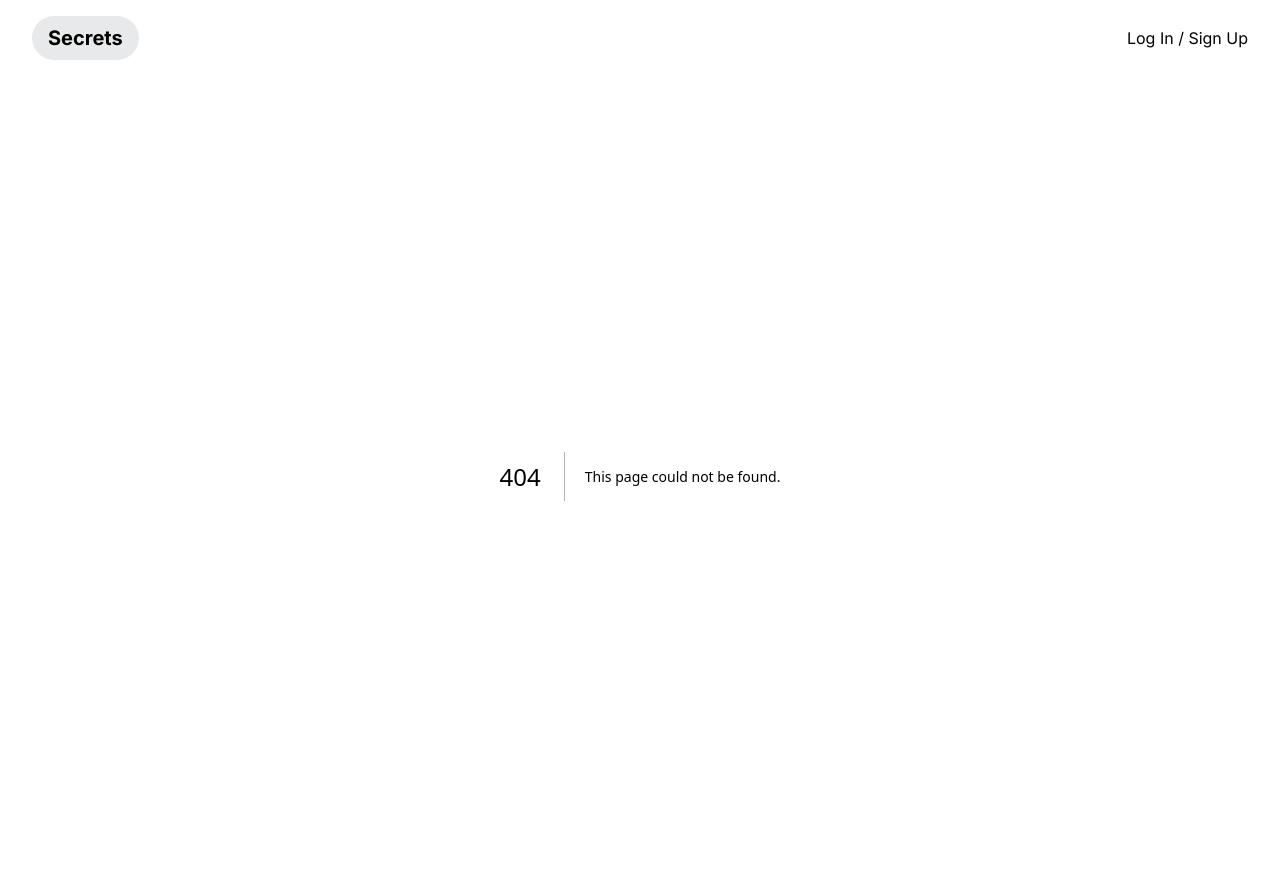
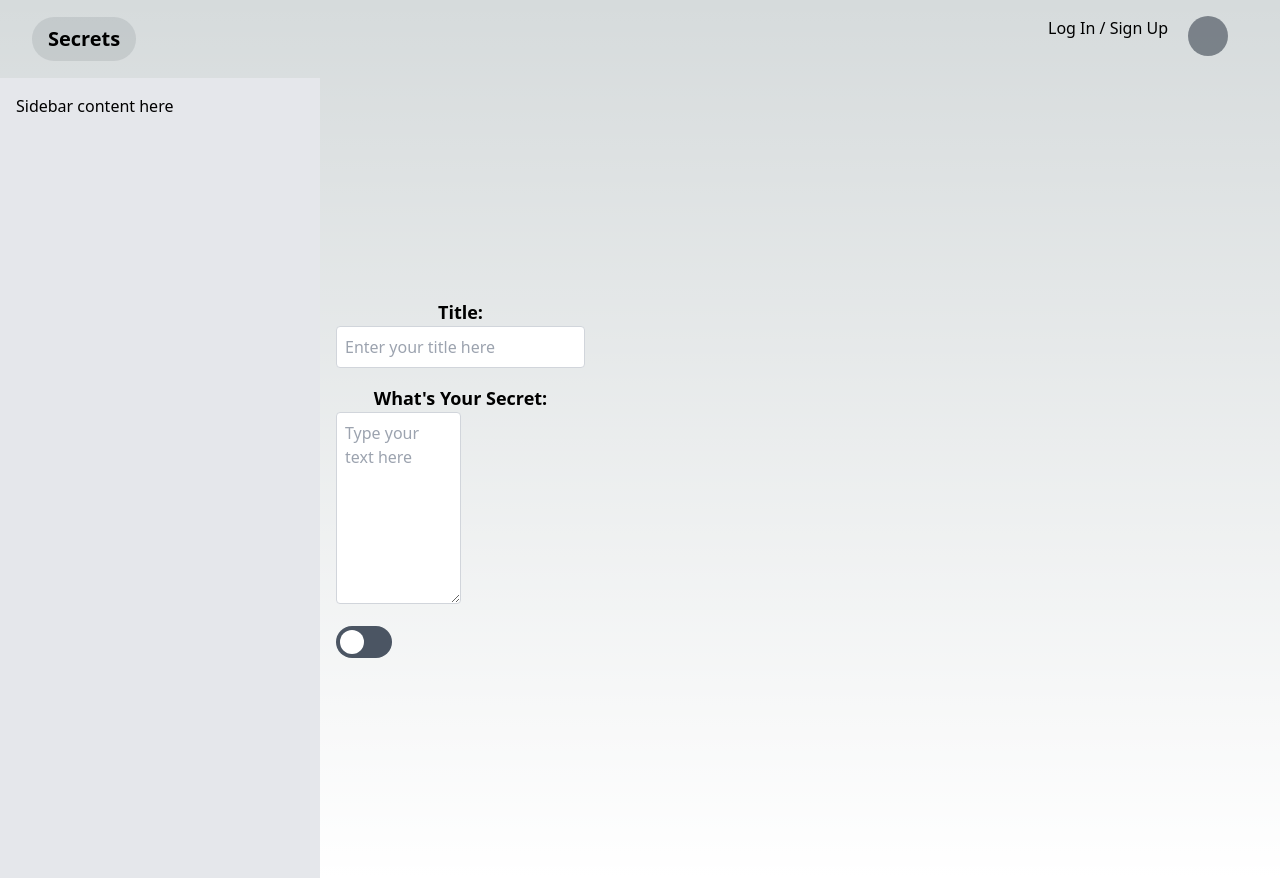
Before and after one commit to FiftysixTimes7/secrets, a Next.js app: page /Dashboard in a window 1280 px wide. Before the commit this address had no page. Built offline with nearby package versions, Linux system fonts and the light colour scheme.

Commit message:
Added dropdown for profile picture

```diff
--- /dev/null
+++ b/app/Dashboard/page.tsx
@@ -0,0 +1,46 @@
+
+export default function Dashboard() {
+    return (
+        <div className="flex min-h-screen">
+            <div className="w-1/4 bg-gray-200 p-4">
+                Sidebar content here
+            </div>
+            <div className="flex flex-col items-center justify-center p-4">
+                <div className="mb-4">
+                    <label htmlFor="title" className="block text-lg font-semibold text-center">Title:</label>
+                    <input
+                        type="text"
+                        id="title"
+                        className="w-full p-2 border border-gray-300 rounded place-content-center"
+                        placeholder="Enter your title here"
+                    />
+                </div>
+                <div className="mb-4 w-full">
+                    <label htmlFor="content" className="block text-lg font-semibold text-center">What's Your
+                        Secret:</label>
+                    <textarea
+                        id="content"
+                        className="w-1/2 h-48 p-2 border border-gray-300 rounded"
+                        placeholder="Type your text here"
+                    />
+                </div>
+                <div className="flex items-center justify-between w-full">
+                    <label htmlFor="toggle-public-private" className="flex items-center cursor-pointer">
+                        <div className="relative">
+                            <input
+                                type="checkbox"
+                                id="toggle-public-private"
+                                className="sr-only"
+                            />
+                            <div className="block bg-gray-600 w-14 h-8 rounded-full"></div>
+                            <div
+                                className={`dot absolute left-1 top-1 bg-white w-6 h-6 rounded-full transition-transform `}></div>
+                        </div>
+                        <div className="ml-3 text-gray-700 font-medium">
+                        </div>
+                    </label>
+                </div>
+            </div>
+        </div>
+    );
+}
--- a/app/layout.tsx
+++ b/app/layout.tsx
@@ -18,18 +18,31 @@ export default function RootLayout({
   children: React.ReactNode;
 }>) {
   return (
-    <html lang="en">
-    <body className={inter.className}>
+      <html lang="en">
+      <body>
       <header className="flex justify-between items-center py-4 px-8">
-        <Link href="/" className="hover:outline text-xl font-bold rounded-full bg-gray-800 bg-opacity-10 px-4 py-2">Secrets</Link>
-        <nav>
-          <ul className="flex space-x-4">
+        <Link href="/"
+              className="hover:outline text-xl font-bold rounded-full bg-gray-800 bg-opacity-10 px-4 py-2">Secrets</Link>
+        <nav className="pr-5">
+          <ul className="flex space-x-5">
             <li><Link href="/login" className="button">Log In / Sign Up</Link></li>
+            <li className="relative group">
+              <Link href="/Dashboard"
+                    className="inline-block text-white hover:outline bg-gray-800 w-10 h-10 rounded-full bg-opacity-50"></Link>
+              {/* Use group-hover on the parent li to maintain dropdown visibility while hovered */}
+              <div className="absolute hidden group-hover:block bg-white shadow-md rounded-md mt-1">
+                <ul className="text-gray-700">
+                  <li><a href="#" className="block px-4 py-2 hover:bg-gray-100">Account Info</a></li>
+                  <li><a href="#" className="block px-4 py-2 hover:bg-gray-100">Settings</a></li>
+                  <li><a href="#" className="block px-4 py-2 hover:bg-gray-100">Log Out</a></li>
+                </ul>
+              </div>
+            </li>
           </ul>
         </nav>
       </header>
       {children}
-    </body>
-    </html>
+      </body>
+      </html>
   );
 }
```
